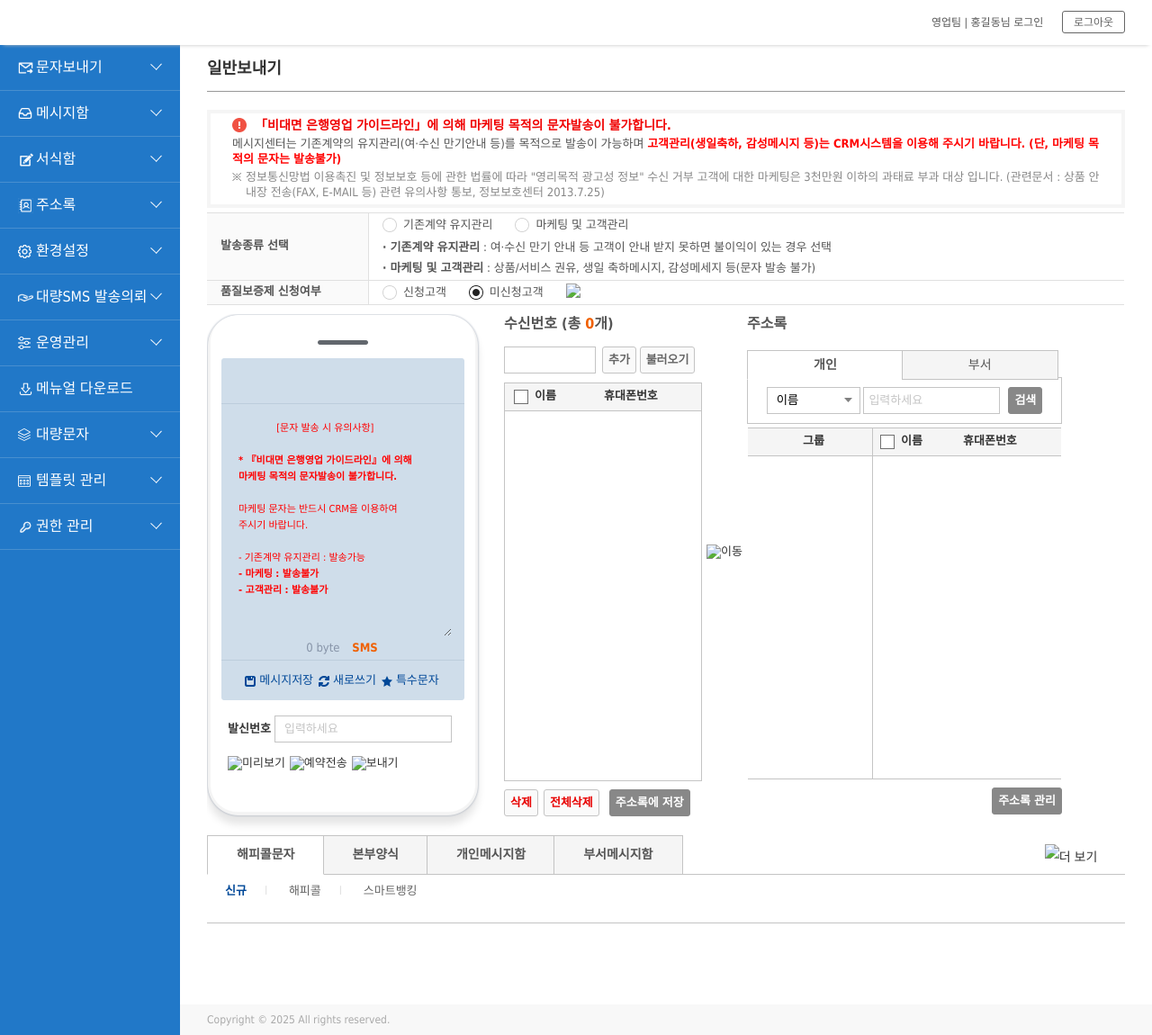
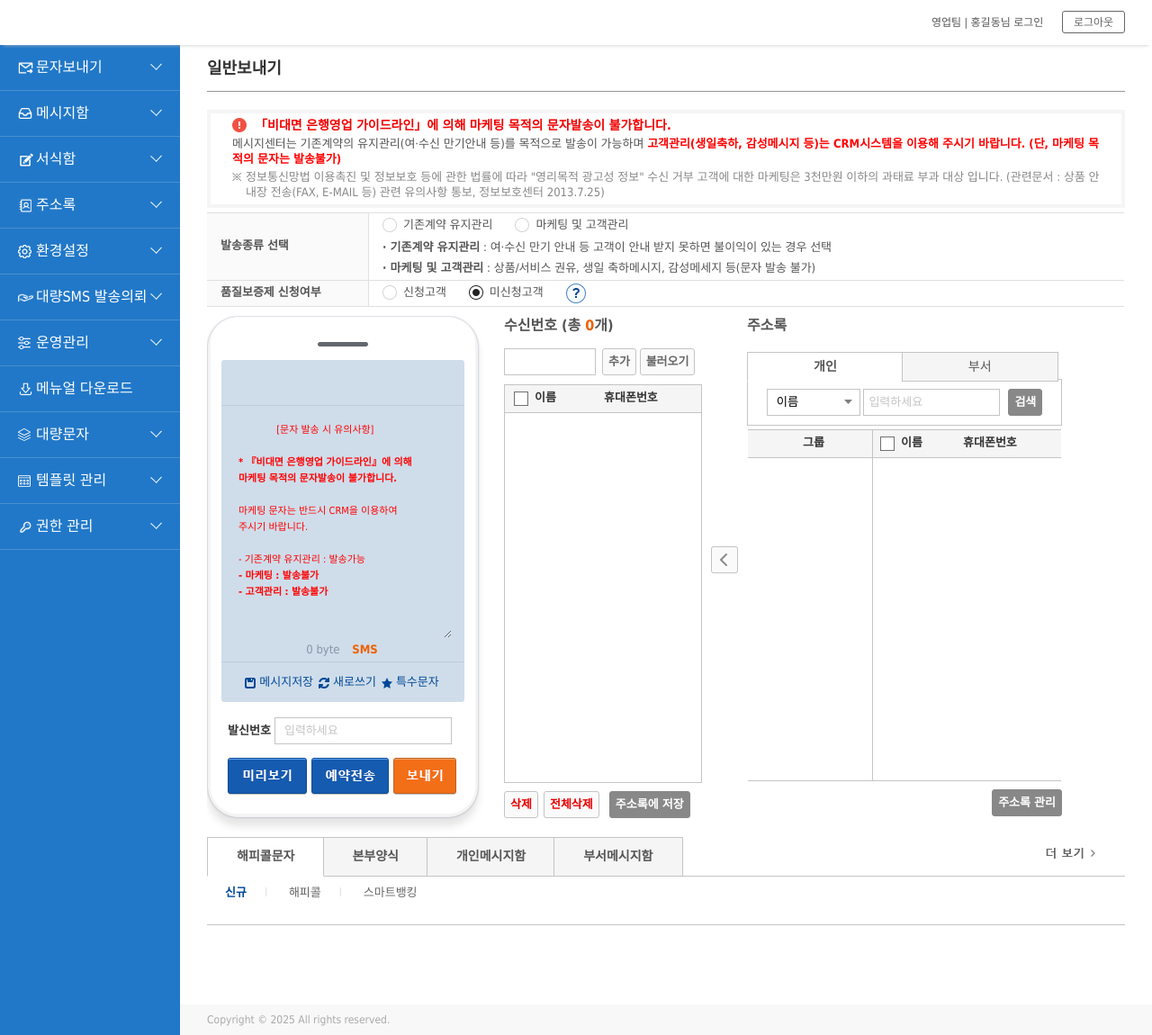
Before and after one commit to jkarvis91/umspages, a Jekyll site: the page built from pages/send-general.html, in a window 1280 px wide and 1150 px high. Shown: the whole window at 90% size. Built offline with Jekyll 4.4.1, drawn with Linux system fonts in a browser that asks for light colours.

Commit message:
Update send-general.html

```diff
--- a/pages/send-general.html
+++ b/pages/send-general.html
@@ -89,7 +89,7 @@ input#messageTitle:-moz-placeholder { /* Firefox 18- */
 	              <label for="radio4">미신청고객</label>
 	            </div>
 	            <div class="tooltip" >
-	            	<img class="tooltipImg" src="${pageContext.request.contextPath}/static/images/icon_help_on.png" />
+	            	<img class="tooltipImg" src="{{ '/static/images/icon_help_on.png' | relative_url }}" />
 				</div>
           	</div>
          </td>
@@ -124,7 +124,7 @@ input#messageTitle:-moz-placeholder { /* Firefox 18- */
                 <div class="tac mgt19"><a href="javascript:;" class="btn_msave_blue" id="btnMessageSave">메시지저장</a><a href="javascript:;" class="btn_refresh_blue mgl6" id="btnMessageClear">새로쓰기</a><a href="javascript:;" class="btn_scode_blue mgl6" id="specharPreview">특수문자</a></div>
               </div>
               <div class="snum">발신번호 <input type="text" id="sender" name="search" value="" placeholder="입력하세요" ></div>
-              <div class="mgt15"><a href="javascript:;" ><img src="${pageContext.request.contextPath}/static/images/btn_preview.png" alt="미리보기" id="popupPreview" /></a><a href="javascript:;" class="mgl5" id="btn_reserve_send"><img src="${pageContext.request.contextPath}/static/images/btn_rsend.png" alt="예약전송" /></a><a href="javascript:;" class="mgl5"><img src="${pageContext.request.contextPath}/static/images/btn_send.png" id="btn_send" alt="보내기" /></a></div>
+              <div class="mgt15"><a href="javascript:;" ><img src="{{ '/static/images/btn_preview.png' | relative_url }}" alt="미리보기" id="popupPreview" /></a><a href="javascript:;" class="mgl5" id="btn_reserve_send"><img src="{{ '/static/images/btn_rsend.png' | relative_url }}" alt="예약전송" /></a><a href="javascript:;" class="mgl5"><img src="{{ '/static/images/btn_send.png' | relative_url }}" id="btn_send" alt="보내기" /></a></div>
               <input type="hidden" id="reserveDate"/>
             </div>
           </div>
@@ -180,7 +180,7 @@ input#messageTitle:-moz-placeholder { /* Firefox 18- */
     </div>
     <!-- //수신번호 -->
     <!-- button -->
-    <div class="wrap_btn"><a href="javascript:;" id="btnAddReciver"><img src="${pageContext.request.contextPath}/static/images/btn_arrow_l.png" alt="이동" width="30" height="30"></a></div>
+    <div class="wrap_btn"><a href="javascript:;" id="btnAddReciver"><img src="{{ '/static/images/btn_arrow_l.png' | relative_url }}" alt="이동" width="30" height="30"></a></div>
     <!-- //button -->
     <!-- 주소록 -->
     <div class="col3" id="sms-address">
@@ -299,7 +299,7 @@ input#messageTitle:-moz-placeholder { /* Firefox 18- */
 	            <li><a href="#view_tab1" class="big" style="margin-left:-2px;">본부양식</a></li>
 	            <li><a href="#view_tab1" class="big" style="margin-left:-2px;">개인메시지함</a></li>
 	            <li><a href="#view_tab1" class="big" style="margin-left:-2px;">부서메시지함</a></li>
-	            <span class="btn"><a href="${pageContext.request.contextPath}/form/happy.do"><img src="${pageContext.request.contextPath}/static/images/btn_more.png" alt="더 보기" /></a></span>
+	            <span class="btn"><a href="{{ '/form/happy.do' | relative_url }}"><img src="{{ '/static/images/btn_more.png' | relative_url }}" alt="더 보기" /></a></span>
 	        </ul>
         </div>
         <div class="tabcontents big">
```
